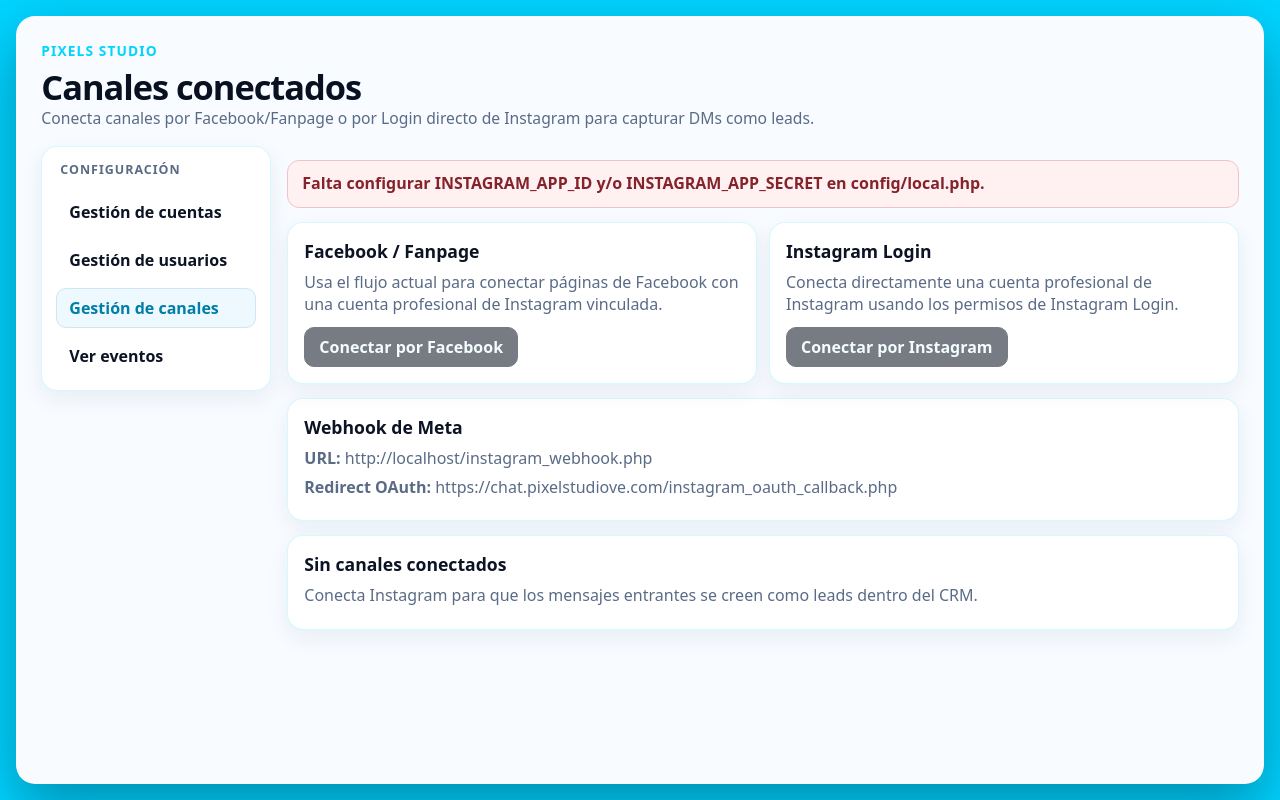
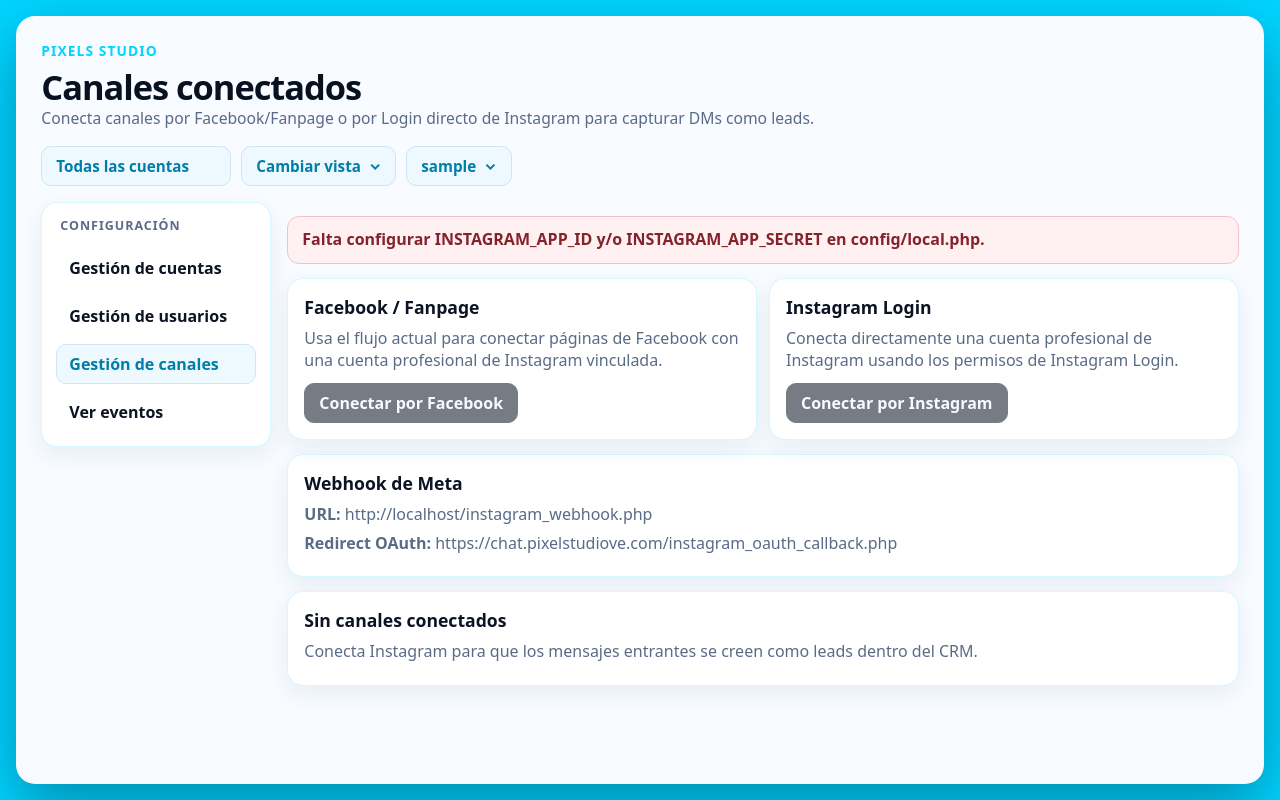
Before and after one commit to pixelsstudiove/crm-pixels, a PHP site: page /channels.php in a window 1280 px wide. Run offline with PHP 8.4, Linux system fonts and the light colour scheme; the visitor is signed in with stand-in values (Sample User, id 1); data comes from the database, SQL or seed files in the repository; data that the repository does not hold is empty.

Commit message:
Restaura menu superior en configuracion

```diff
--- a/accounts.php
+++ b/accounts.php
@@ -197,6 +197,7 @@ SQL);
             <h1 class="title">Cuentas</h1>
             <p class="subtitle">Crea las cuentas cliente que luego tendrán sus propios usuarios, canales e inbox.</p>
           </div>
+          <?php nav_render_config_top_nav($pdo, 'dashboard.php'); ?>
         </header>
 
         <?php if ($notice !== ''): ?><div class="form-alert alert-info notice"><?= h($notice) ?></div><?php endif; ?>
@@ -288,5 +289,6 @@ SQL);
     </section>
     <div class="credit">Desarrollado por <strong><?= h(app_config('brand.developer', 'Pixels Studio')) ?></strong></div>
   </main>
+  <script src="js/navigation.js?v=<?= (int) @filemtime(__DIR__ . '/js/navigation.js') ?>" defer></script>
 </body>
 </html>
--- a/channels.php
+++ b/channels.php
@@ -164,6 +164,7 @@ try {
             <h1 class="title">Canales conectados</h1>
             <p class="subtitle">Conecta canales por Facebook/Fanpage o por Login directo de Instagram para capturar DMs como leads.</p>
           </div>
+          <?php nav_render_config_top_nav($pdo, 'channels.php', is_super_admin() ? $requestAccountId : 0); ?>
         </header>
 
         <?php if ($notice !== ''): ?><div class="form-alert alert-info notice"><?= h($notice) ?></div><?php endif; ?>
@@ -230,5 +231,6 @@ try {
       </div>
     </section>
   </main>
+  <script src="js/navigation.js?v=<?= (int) @filemtime(__DIR__ . '/js/navigation.js') ?>" defer></script>
 </body>
 </html>
--- a/config/navigation.php
+++ b/config/navigation.php
@@ -36,14 +36,47 @@ function nav_render_view_button(string $activeView): void {
   }
 }
 
+function nav_render_view_dropdown(): void {
+  if (!can('view_dashboard') && !can('view_conversations')) return;
+  ?>
+  <div class="menu-dropdown" data-menu>
+    <button class="menu-trigger" type="button" data-menu-trigger aria-expanded="false">Cambiar vista</button>
+    <div class="menu-panel" role="menu">
+      <?php if (can('view_dashboard')): ?><a class="menu-item" href="<?= h(account_url('dashboard.php')) ?>">Embudo</a><?php endif; ?>
+      <?php if (can('view_conversations')): ?><a class="menu-item" href="<?= h(account_url('inbox.php')) ?>">Inbox</a><?php endif; ?>
+    </div>
+  </div>
+  <?php
+}
+
+function nav_fetch_account_options(PDO $pdo): array {
+  if (!is_super_admin()) return [];
+  try {
+    $stmt = $pdo->query("SELECT id, name, slug FROM " . accounts_table() . " ORDER BY name ASC");
+    return $stmt ? $stmt->fetchAll() : [];
+  } catch (Throwable $e) {
+    return [];
+  }
+}
+
+function nav_render_config_top_nav(PDO $pdo, string $accountTargetScript = 'dashboard.php', int $selectedAccountId = 0, array $allParams = [], array $accountParams = []): void {
+  ?>
+  <div class="app-nav-actions">
+    <?php nav_render_account_switch($pdo, nav_fetch_account_options($pdo), $selectedAccountId, $accountTargetScript, $allParams, $accountParams); ?>
+    <?php nav_render_view_dropdown(); ?>
+    <?php nav_render_user_menu(false); ?>
+  </div>
+  <?php
+}
+
 function nav_render_user_menu(bool $includeProfileModal = true): void {
   ?>
   <div class="menu-dropdown" data-menu>
     <button class="menu-trigger" type="button" data-menu-trigger aria-expanded="false"><?= h(nav_user_label()) ?></button>
     <div class="menu-panel menu-panel-wide" role="menu">
       <span class="menu-meta"><?= h(nav_role_label()) ?></span>
-      <span class="menu-section-title">Perfil</span>
       <?php if ($includeProfileModal): ?>
+        <span class="menu-section-title">Perfil</span>
         <button type="button" class="menu-item menu-item-nested" data-modal-open="profileModal">Cambiar contraseña</button>
       <?php endif; ?>
       <span class="menu-section-title">Configuración</span>
--- a/css/app.css
+++ b/css/app.css
@@ -235,6 +235,31 @@ body{
   gap:10px;
   flex-wrap:wrap;
 }
+.account-switch{
+  display:inline-flex;
+  align-items:center;
+  height:40px;
+}
+.account-switch select{
+  appearance:none;
+  min-width:190px;
+  height:40px;
+  padding:0 34px 0 14px;
+  border:1px solid var(--line);
+  border-radius:10px;
+  background:var(--surface-soft);
+  color:#007ea8;
+  font:inherit;
+  font-size:.95rem;
+  font-weight:850;
+  cursor:pointer;
+}
+.account-switch select:hover,
+.account-switch select:focus{
+  background:#dff6ff;
+  border-color:#8bdfff;
+  outline:none;
+}
 .nav-control-label{
   position:absolute;
   width:1px;
@@ -242,6 +267,90 @@ body{
   overflow:hidden;
   clip:rect(0,0,0,0);
   white-space:nowrap;
+}
+.menu-dropdown{
+  position:relative;
+}
+.menu-trigger{
+  appearance:none;
+  display:inline-flex;
+  align-items:center;
+  justify-content:center;
+  gap:8px;
+  height:40px;
+  padding:0 14px;
+  border:1px solid var(--line);
+  border-radius:10px;
+  background:var(--surface-soft);
+  color:#007ea8;
+  font:inherit;
+  font-size:.95rem;
+  font-weight:850;
+  cursor:pointer;
+  user-select:none;
+  transition:background .2s ease, border-color .2s ease, transform .06s ease;
+}
+.menu-trigger::after{
+  content:"⌄";
+  color:#007ea8;
+  font-size:.95rem;
+  line-height:1;
+  transform:translateY(-1px);
+}
+.menu-dropdown.is-open .menu-trigger,
+.menu-trigger:hover{
+  background:#dff6ff;
+  border-color:#8bdfff;
+}
+.menu-trigger:active{
+  transform:translateY(1px);
+}
+.menu-panel{
+  position:absolute;
+  top:calc(100% + 8px);
+  right:0;
+  z-index:40;
+  display:none;
+  min-width:220px;
+  padding:8px;
+  border:1px solid var(--line);
+  border-radius:14px;
+  background:#fff;
+  box-shadow:0 16px 36px rgba(0, 76, 110, .18);
+}
+.menu-dropdown.is-open .menu-panel{
+  display:block;
+}
+.menu-item{
+  display:flex;
+  align-items:center;
+  width:100%;
+  min-height:40px;
+  padding:0 10px;
+  border:0;
+  border-radius:10px;
+  background:transparent;
+  color:var(--brand-ink);
+  font:inherit;
+  font-weight:800;
+  text-align:left;
+  text-decoration:none;
+  cursor:pointer;
+}
+.menu-item:hover{
+  background:var(--surface-soft);
+  color:#007ea8;
+}
+.menu-meta{
+  display:block;
+  padding:8px 10px 10px;
+  border-bottom:1px solid rgba(0,68,99,.12);
+  color:var(--brand-muted);
+  font-size:.82rem;
+  font-weight:850;
+}
+.menu-form{
+  margin:0;
 }
 .menu-panel-wide{
   min-width:260px;
@@ -251,6 +360,10 @@ body{
 }
 .nav-direct-button::after{
   display:none;
+}
+.menu-trigger.nav-direct-button::after{
+  display:none;
+  content:none;
 }
 .menu-section-title{
   display:block;
--- a/users.php
+++ b/users.php
@@ -168,6 +168,7 @@ try {
             <h1 class="title">Usuarios y roles</h1>
             <p class="subtitle">Administra el acceso del equipo al CRM.</p>
           </div>
+          <?php nav_render_config_top_nav($pdo, 'dashboard.php'); ?>
         </header>
 
         <?php if ($notice !== ''): ?><div class="form-alert alert-info notice"><?= h($notice) ?></div><?php endif; ?>
@@ -280,5 +281,6 @@ try {
     </section>
     <div class="credit">Desarrollado por <strong><?= h(app_config('brand.developer', 'Pixels Studio')) ?></strong></div>
   </main>
+  <script src="js/navigation.js?v=<?= (int) @filemtime(__DIR__ . '/js/navigation.js') ?>" defer></script>
 </body>
 </html>
--- a/webhook_logs.php
+++ b/webhook_logs.php
@@ -148,6 +148,7 @@ function log_badge_class(string $status): string {
             <h1 class="title">Eventos de Instagram</h1>
             <p class="subtitle">Monitoreo tecnico de mensajes recibidos por el webhook.</p>
           </div>
+          <?php nav_render_config_top_nav($pdo, 'webhook_logs.php', $filterAccountId, ['status' => $status], ['status' => $status]); ?>
         </header>
 
         <div class="admin-layout">
@@ -230,5 +231,6 @@ function log_badge_class(string $status): string {
       </div>
     </section>
   </main>
+  <script src="js/navigation.js?v=<?= (int) @filemtime(__DIR__ . '/js/navigation.js') ?>" defer></script>
 </body>
 </html>
```
Also changed, not shown: js/navigation.js (added, +37 -0 lines).
